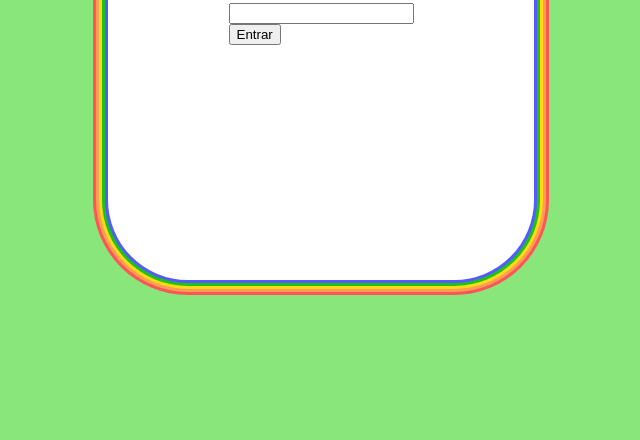
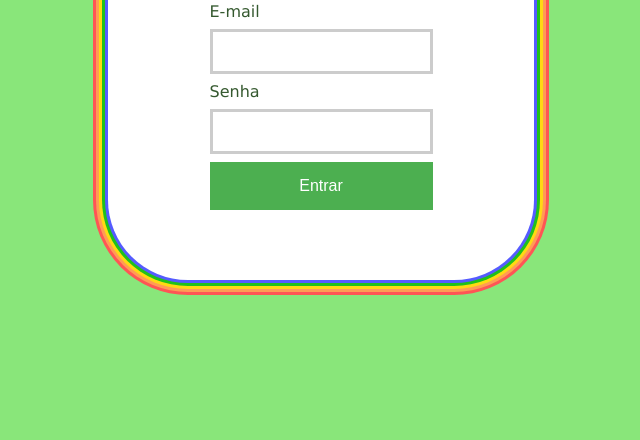
Before and after one commit to LucasTalen/Trabalho2, a plain HTML site: page trabalho/login.html in a window 1280 px wide. Shown: the part 360-800 px from the top of the page, without its empty margins (319-959 px from the left). Drawn offline with Linux system fonts and the light colour scheme.

Commit message:
CSS do formulario

```diff
--- a/trabalho/css/style.css
+++ b/trabalho/css/style.css
@@ -65,3 +65,32 @@ body{
     height: 50px;
     margin-top: 30px;
 }
+#login_form label{
+    padding: 0;
+}
+#login_form input[type=text]{
+    width: 100%;
+    padding: 12px 20px;
+    margin: 8px 0;
+    box-sizing: border-box;
+    border: 3px solid #ccc;
+}
+#login_form input[type=password]{
+    width: 100%;
+    padding: 12px 20px;
+    margin: 8px 0;
+    box-sizing: border-box;
+    border: 3px solid #ccc;
+
+}
+#botao_entrar{
+    width: 100%;
+    background-color: #4caf50;
+    border: none;
+    color: white;
+    padding: 15px 32px;
+    text-align: center;
+    text-decoration: none;
+    display: inline-block;
+    font-size: 16px;
+}
--- a/trabalho/login.html
+++ b/trabalho/login.html
@@ -23,6 +23,7 @@
                     </div>
                     <div class="form_login">
                         <form id="login_form">
+                            <h3>Login</h3>
                             <label for="campo_email">E-mail</label><br>
                             <input type="text" id="campo_email"><br>
 
```
